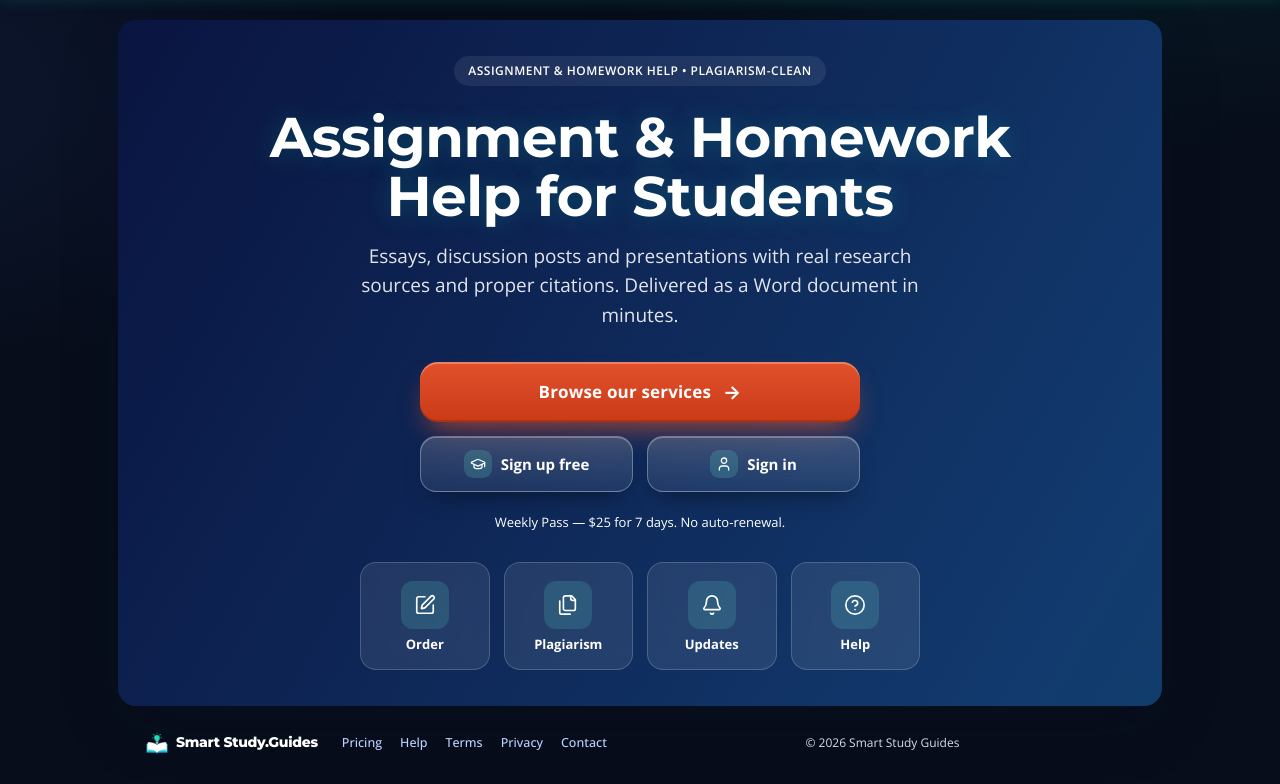
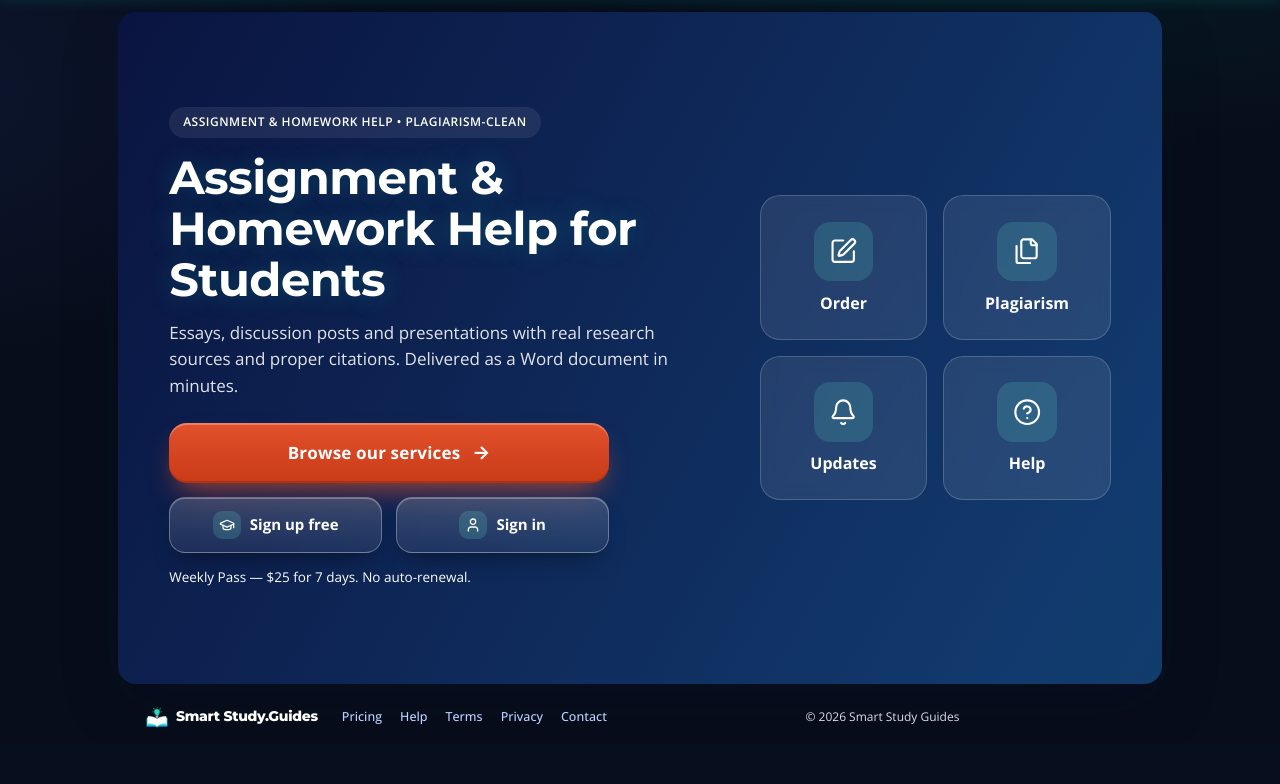
Before and after one commit to akyida001-lgtm/Smart-Study-Guides, a Flask app: page /dashboard in a window 1280 px wide. Shown: the part 56-840 px from the top of the page. After the commit the page ends 784 px from the top, so only its background shows below. Run offline with Flask 3, Linux system fonts and the light colour scheme; parts of the project's set-up code (start-up, migrations or seed data) failed here and were passed over; some libraries are stand-ins or nearby versions.

Commit message:
Dashboard on desktop: two-column layout so everything fits one screen without scrolling

```diff
--- a/flask_app/templates/home.html
+++ b/flask_app/templates/home.html
@@ -212,6 +212,37 @@ body:has(.container.landing-fill){display:flex;flex-direction:column;min-height:
   html body .container.landing-fill .landing-eyebrow{display:none !important;}
   html body .container.landing-fill .landing-hero .landing-note{display:none !important;}
 }
+
+/* ── Desktop: two columns so the whole Dashboard is visible at once, no scrolling ── */
+@media(min-width:901px){
+  html body .container.landing-fill{padding-top:12px !important;padding-bottom:6px !important;}
+  html body .container.landing-fill .landing-hero{padding:clamp(22px,4.2vh,52px) clamp(32px,4vw,64px) !important;margin-bottom:12px !important;}
+  html body .container.landing-fill .landing-hero-inner:has(.lh-tiles){
+    max-width:1080px !important;display:grid;grid-template-columns:minmax(0,1.2fr) minmax(0,.8fr);
+    column-gap:clamp(36px,5vw,72px);row-gap:0;align-items:center;text-align:left;}
+  html body .container.landing-fill .landing-hero-inner:has(.lh-tiles) > *{grid-column:1;}
+  html body .container.landing-fill .landing-hero-inner:has(.lh-tiles) > .lh-tiles{grid-column:2;grid-row:1 / span 6;}
+  html body .container.landing-fill .landing-hero-inner:has(.lh-tiles) .landing-eyebrow{margin:0 !important;justify-self:start;}
+  html body .container.landing-fill .landing-hero-inner:has(.lh-tiles) h1{
+    font-size:clamp(30px,min(4vw,5.8vh),54px) !important;line-height:1.1 !important;margin:clamp(10px,1.8vh,18px) 0 0 !important;text-align:left !important;}
+  html body .container.landing-fill .landing-hero-inner:has(.lh-tiles) .landing-sub{
+    font-size:clamp(14px,2.2vh,17px) !important;line-height:1.55 !important;margin:clamp(10px,1.8vh,16px) 0 0 !important;max-width:520px;text-align:left !important;}
+  html body .container.landing-fill .landing-hero-inner:has(.lh-tiles) .lh-cta{margin:clamp(16px,3vh,30px) 0 0;max-width:440px;}
+  html body .container.landing-fill .landing-hero-inner:has(.lh-tiles) .landing-note{margin:clamp(10px,1.8vh,18px) 0 0 !important;text-align:left !important;font-size:13.5px !important;}
+  /* right column: the four quick links as bigger 2 x 2 cards */
+  html body .container.landing-fill .landing-hero-inner:has(.lh-tiles) .lh-tiles{grid-template-columns:repeat(2,minmax(0,1fr));max-width:none;margin:0;gap:clamp(12px,2vh,18px);}
+  html body .container.landing-fill .lh-tile{padding:clamp(16px,3.2vh,30px) 12px !important;gap:clamp(8px,1.6vh,14px);border-radius:20px;}
+  html body .container.landing-fill .lh-tile .lh-ic{width:clamp(44px,7.4vh,62px);height:clamp(44px,7.4vh,62px);border-radius:16px;}
+  html body .container.landing-fill .lh-tile .lh-ic svg{width:48%;height:48%;}
+  html body .container.landing-fill .lh-tile .lh-lb{font-size:clamp(13px,2vh,16px);}
+}
+/* shorter desktop windows: drop the long paragraph, then the badge */
+@media(min-width:901px) and (max-height:700px){
+  html body .container.landing-fill .landing-hero .landing-sub{display:none !important;}
+}
+@media(min-width:901px) and (max-height:540px){
+  html body .container.landing-fill .landing-eyebrow{display:none !important;}
+}
 </style>
 <section class="landing-hero">
   <div class="landing-hero-inner">
```
